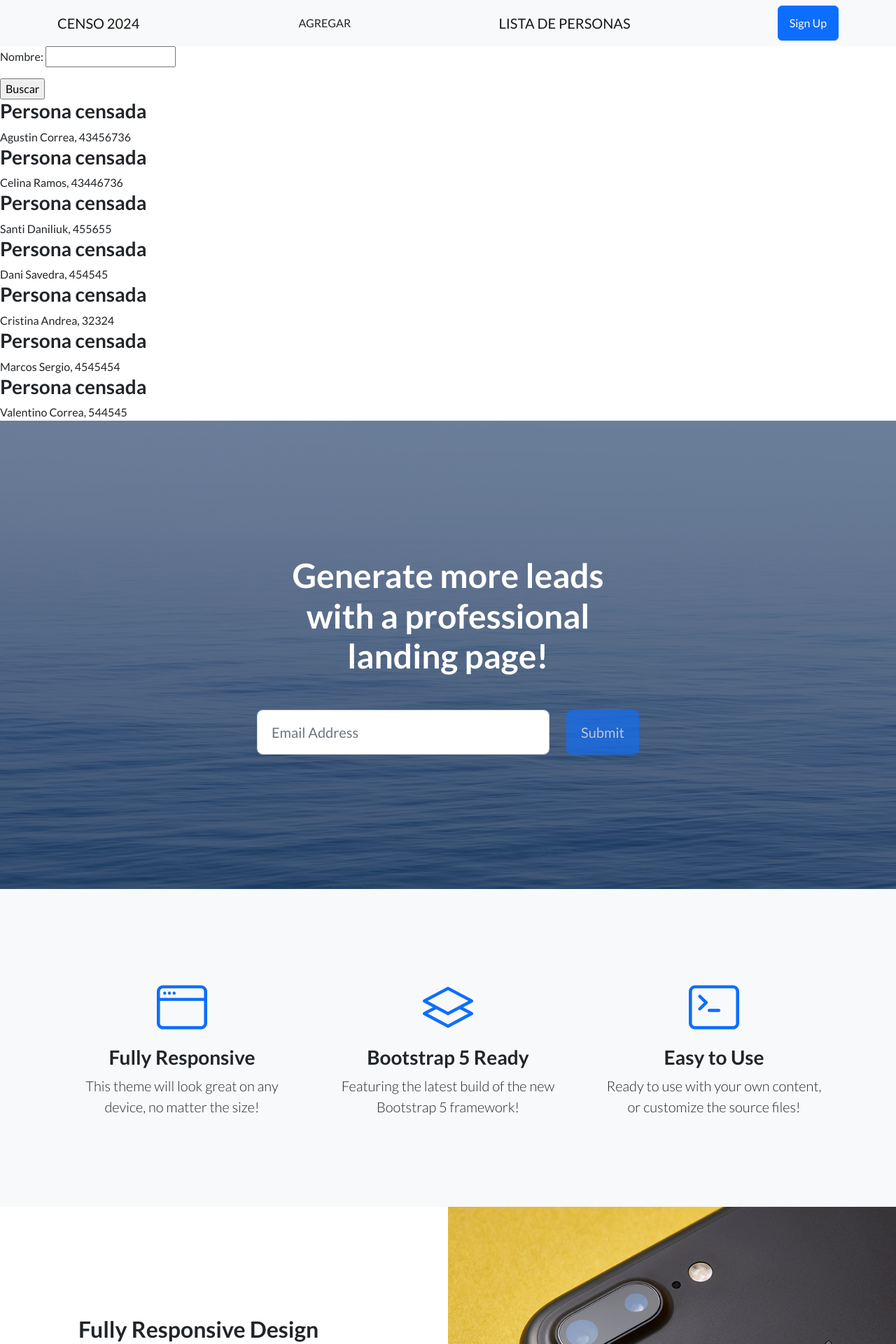
After one commit to Aguscorrea494/Tercera-pre_entrega-Correa, a Django app: page /app/mostrar/ in a window 1280 px wide. The commit adds this page. Shown: the top 1920 px of the page at 70% size. Run offline with Django 4.2, Linux system fonts and the light colour scheme; data comes from the database, SQL or seed files in the repository; both versions use the stored data as it was after the commit; some libraries are stand-ins or nearby versions.

Commit message:
Ultimo guardado

```diff
--- a/Appcoder/forms.py
+++ b/Appcoder/forms.py
@@ -1,6 +1,11 @@
 from django import forms
 
-class Agregar_Persona:
-    nombre = forms.CharField
-    apellido = forms.CharField
-    dni = forms.IntegerField
+class HombreForm(forms.Form):
+
+    nombre = forms.CharField()
+    apellido = forms.CharField()
+    dni = forms.IntegerField()
+
+class BusquedaPersonaForm(forms.Form):
+
+    nombre = forms.CharField()
--- a/Appcoder/models.py
+++ b/Appcoder/models.py
@@ -2,16 +2,20 @@
 
 class Hombre(models.Model):
     nombre = models.CharField(max_length=40)
-    apellido = models.IntegerField()
+    apellido = models.CharField(max_length=30)
     dni = models.IntegerField()
+
+    def __str__(self):
+        return(self.nombre)
+
 
 
 class Mujer(models.Model):
     nombre = models.CharField(max_length=40)
-    apellido = models.IntegerField()
+    apellido = models.CharField(max_length=30)
     dni = models.IntegerField()
 
 class Niño(models.Model):
     nombre = models.CharField(max_length=40)
-    apellido = models.IntegerField()
+    apellido = models.CharField(max_length=30)
     dni = models.IntegerField()
--- /dev/null
+++ b/Appcoder/urls.py
@@ -0,0 +1,12 @@
+
+from django.contrib import admin
+from django.urls import path
+from Appcoder.views import  show_html, crear_persona_form, crear_persona, mostrar, busqueda_nombre
+
+urlpatterns = [
+    path('show/', show_html),
+    path('agregar/', crear_persona_form),
+    path('buscar/', busqueda_nombre),
+    path('crear/', crear_persona),
+    path('mostrar/', mostrar),
+]
--- a/Appcoder/views.py
+++ b/Appcoder/views.py
@@ -1,25 +1,54 @@
-from django.shortcuts import render
+from django.shortcuts import render, redirect
 from django.http import HttpResponse
 from Appcoder.models import Hombre, Mujer, Niño
-from Appcoder.forms import Agregar_Persona
+from Appcoder.forms import HombreForm, BusquedaPersonaForm
 
 
-def mostrar_persona(request):
-    persona = Hombre(nombre = "Agustin", apellido = "Correa", dni = 43456736)
+def mostrar(request):
+    persona = Hombre.objects.all()
+    contexto = {
+        "personas": persona,
+        "form" : BusquedaPersonaForm()
+    }
+    return render(request, template_name="Appcoder/personas.html", context=contexto)
 
-    Hombre.save
-    return HttpResponse(f"su nombre es{persona.nombre} con apellido{persona.apellido}, y dni {persona.dni}")
 
+def crear_persona(request):
+    persona = Hombre(nombre="Celina", apellido="Ramos", dni=43446736)
+    persona.save()
+
+    return redirect("/app/mostrar/")
 
 
 def show_html(request):
-    persona = Hombre.objects.all()
-    contexto = {"Persona": Hombre}
-    return render(request, template_name= "base.html", context=contexto)
+    persona = Hombre.objects.first()
+    contexto = {
+        "persona": persona
+    }
+    return render(request, template_name="base.html", context=contexto)
 
-def agregar_persona(request):
-    formulario_censo = Agregar_Persona
+
+def crear_persona_form(request):
+    if request.method == "POST":
+        censo_formulario = HombreForm(request.POST)
+        if censo_formulario.is_valid():
+            informacion = censo_formulario.cleaned_data
+            persona_agregar = Hombre(nombre=informacion["nombre"], apellido=informacion["apellido"], dni=informacion["dni"])
+            persona_agregar.save()
+            return redirect("/app/mostrar")
+
+    censo_formulario = HombreForm()
     contexto = {
-        "form" : agregar_persona
+        "form": censo_formulario
     }
-    return render(request, template_name= "Appcoder/censo.html", context= contexto)
+    return render(request, template_name="Appcoder/censo.html", context=contexto)
+
+def busqueda_nombre(request):
+   nombre = request.GET["nombre"]
+   persona = Hombre.objects.filter(nombre__icontains= nombre)
+   contexto = {
+
+       "personas": persona,
+       "form": BusquedaPersonaForm()
+   }
+   return render(request, template_name="Appcoder/personas.html", context=contexto)
--- a/Preentrega/urls.py
+++ b/Preentrega/urls.py
@@ -1,11 +1,9 @@
 
 from django.contrib import admin
-from django.urls import path
-from Appcoder.views import  show_html, agregar_persona, mostrar_persona
+from django.urls import path, include
+from Appcoder.views import  show_html,  crear_persona
 
 urlpatterns = [
     path('admin/', admin.site.urls),
-    path('show/', show_html),
-    path('crear/', agregar_persona),
-    # path('mostrar/', mostrar_persona)
+    path('app/', include('Appcoder.urls'))
 ]
--- a/Templates/Appcoder/censo.html
+++ b/Templates/Appcoder/censo.html
@@ -2,10 +2,11 @@
 
 {% block cambio %}
 
-<form action= "" method="POST">
-   {% csrf_token %}
+<form action="" method="POST">
+    {% csrf_token %}
 
     {{ form.as_p }}
+
     <input type="submit" value="Crear">
 
 
--- /dev/null
+++ b/Templates/Appcoder/personas.html
@@ -0,0 +1,16 @@
+{% extends 'base.html' %}
+
+{% block cambio %}
+<div>
+    <form action="/app/buscar" method="GET">
+        {{ form.as_p }}
+        <input type="submit" value="Buscar">
+
+    </form>
+</div>
+
+{% for persona in personas %}
+<h3>Persona censada</h3> {{persona.nombre}} {{persona.apellido}}, {{persona.dni}}
+{% endfor %}
+
+{% endblock %}
--- a/Templates/base.html
+++ b/Templates/base.html
@@ -20,7 +20,14 @@
         <!-- Navigation-->
         {% include 'navigation/navigation.html'%}
         {% block cambio %}
+        valor
         {% endblock %}
+
+        {#Custom#}
+        {% if persona %}
+        La persona se llama {{persona.nombre}}
+        {% endif %}
+
         <!-- Masthead-->
         <header class="masthead">
             <div class="container position-relative">
--- a/Templates/navigation/navigation.html
+++ b/Templates/navigation/navigation.html
@@ -2,8 +2,8 @@
 <nav class="navbar navbar-light bg-light static-top">
             <div class="container">
                 <a class="navbar-brand" href="#!">CENSO 2024</a>
-                <a class="btn btn-brand" href="/crear">AGREGAR</a>
-                <a class="navbar-brand" href="#!"></a>
+                <a class="btn btn-brand" href="/app/agregar/">AGREGAR</a>
+                <a class="navbar-brand" href="/app/mostrar">LISTA DE PERSONAS</a>
                 <a class="btn btn-primary" href="#signup">Sign Up</a>
             </div>
         </nav>
```
Also changed, not shown: Appcoder/migrations/0002_alter_hombre_apellido_alter_mujer_apellido_and_more.py (added), db.sqlite3.
